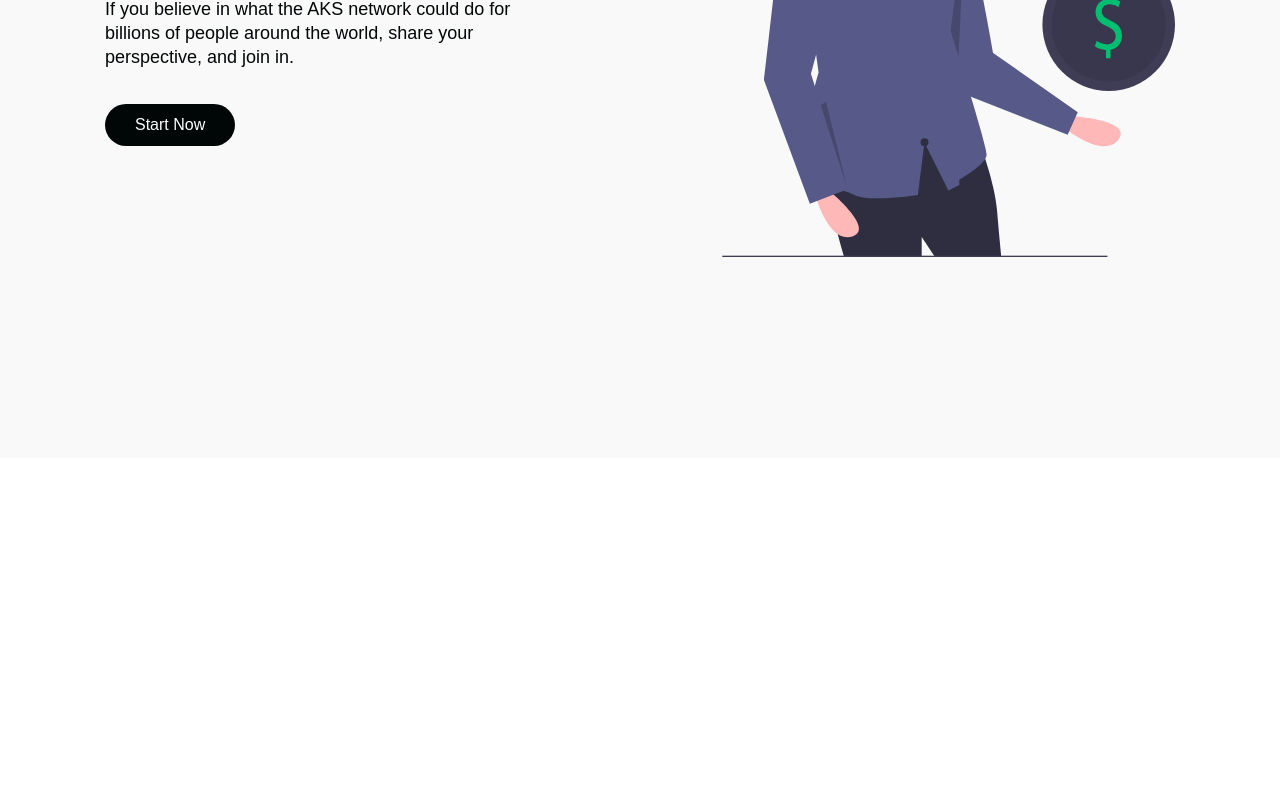
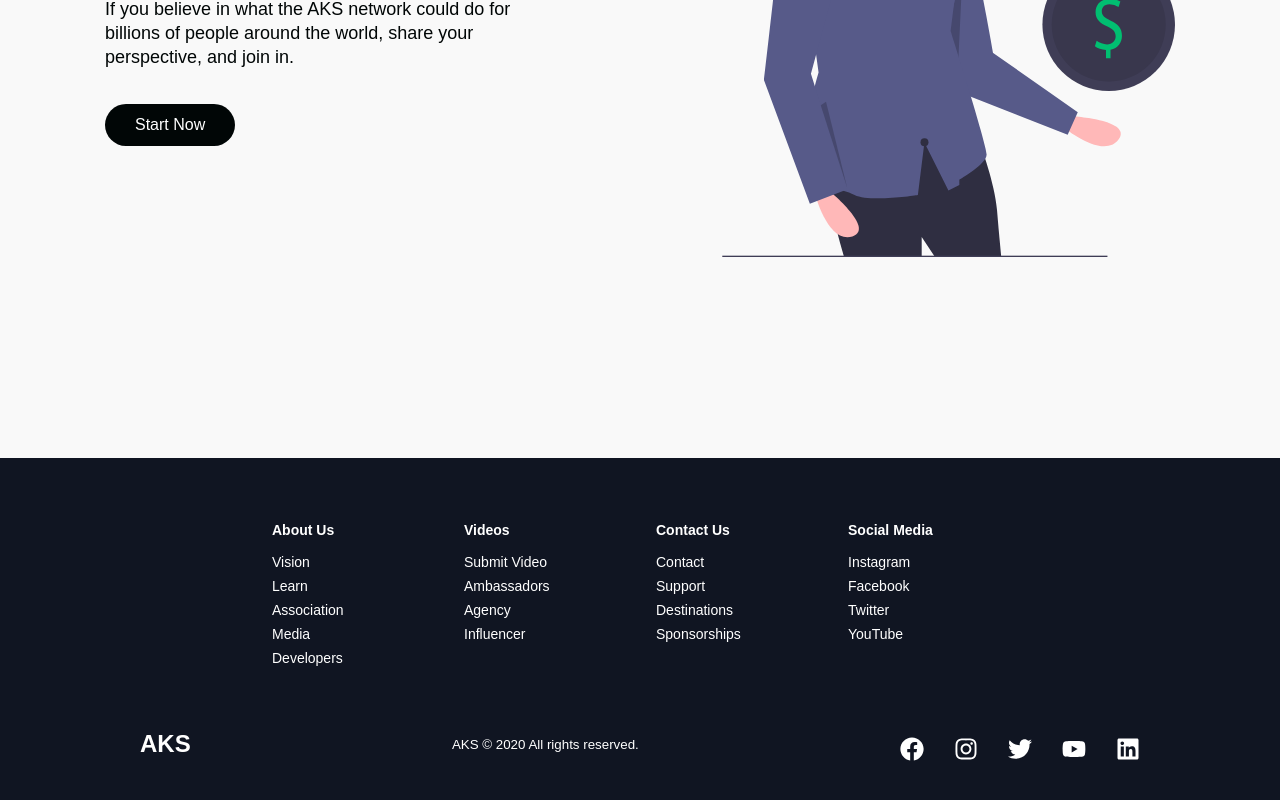
Before and after one commit to akshayjadhav4/react-site-styled-components, a React (Create React App) app: page / in a window 1280 px wide. Shown: the part 3722-4522 px from the top of the page. Before the commit the page ends 4180 px from the top, so only its background shows below. Built offline with nearby package versions, Linux system fonts and the light colour scheme; a web font is replaced by a local one.

Commit message:
Footer done

```diff
--- /dev/null
+++ b/src/components/Footer/FooterElements.js
@@ -0,0 +1,113 @@
+import styled from "styled-components";
+import { Link } from "react-router-dom";
+
+export const FooterContainer = styled.footer`
+  background-color: #101522;
+`;
+
+export const FooterWrap = styled.div`
+  padding: 48px 24px;
+  display: flex;
+  flex-direction: column;
+  justify-content: center;
+  align-items: center;
+  max-width: 1100px;
+  margin: 0 auto;
+`;
+
+export const FooterLinkContainer = styled.div`
+  display: flex;
+  justify-content: center;
+
+  @media screen and (max-width: 820px) {
+    padding-top: 32px;
+  }
+`;
+
+export const FooterLinksWrapper = styled.div`
+  display: flex;
+
+  @media screen and (max-width: 820px) {
+    flex-direction: column;
+  }
+`;
+
+export const FooterLinkItems = styled.div`
+  display: flex;
+  flex-direction: column;
+  align-items: flex-start;
+  margin: 16px;
+  text-align: left;
+  width: 160px;
+  box-sizing: border-box;
+  color: #fff;
+
+  @media screen and (max-width: 420px) {
+    margin: 0;
+    padding: 10px;
+    width: 100%;
+  }
+`;
+
+export const FooterLinkTitle = styled.h1`
+  font-size: 14px;
+  margin-bottom: 16px;
+`;
+
+export const FooterLink = styled(Link)`
+  color: #fff;
+  text-decoration: none;
+  margin-bottom: 0.5rem;
+  font-size: 14px;
+
+  &:hover {
+    color: #01bf71;
+    transition: 0.3s ease-out;
+  }
+`;
+
+export const SocialMedia = styled.section`
+  max-width: 1000px;
+  width: 100%;
+`;
+
+export const SocialMediaWrap = styled.div`
+  display: flex;
+  justify-content: space-between;
+  align-items: center;
+  max-width: 1100px;
+  margin: 40px auto 0 auto;
+
+  @media screen and (max-width: 820px) {
+    flex-direction: column;
+  }
+`;
+
+export const SocialLogo = styled(Link)`
+  color: #fff;
+  justify-self: start;
+  cursor: pointer;
+  text-decoration: none;
+  font-size: 1.5rem;
+  display: flex;
+  align-items: center;
+  margin-bottom: 16px;
+  font-weight: bold;
+`;
+
+export const WebsiteRights = styled.small`
+  color: #fff;
+  margin-bottom: 16px;
+`;
+
+export const SocialIcons = styled.div`
+  display: flex;
+  justify-content: space-between;
+  align-items: center;
+  width: 240px;
+`;
+
+export const SocialIconLink = styled.a`
+  color: #fff;
+  font-size: 24px;
+`;
--- /dev/null
+++ b/src/components/Footer/index.js
@@ -0,0 +1,100 @@
+import React from "react";
+import {
+  FooterContainer,
+  FooterLink,
+  FooterLinkContainer,
+  FooterLinkItems,
+  FooterLinksWrapper,
+  FooterLinkTitle,
+  FooterWrap,
+  SocialIconLink,
+  SocialIcons,
+  SocialLogo,
+  SocialMedia,
+  SocialMediaWrap,
+  WebsiteRights,
+} from "./FooterElements";
+import {
+  FaFacebook,
+  FaInstagram,
+  FaYoutube,
+  FaTwitter,
+  FaLinkedin,
+} from "react-icons/fa";
+const Footer = () => {
+  return (
+    <FooterContainer>
+      <FooterWrap>
+        <FooterLinkContainer>
+          <FooterLinksWrapper>
+            <FooterLinkItems>
+              <FooterLinkTitle>About Us</FooterLinkTitle>
+              <FooterLink to="/">Vision</FooterLink>
+              <FooterLink to="/">Learn</FooterLink>
+              <FooterLink to="/">Association</FooterLink>
+              <FooterLink to="/">Media</FooterLink>
+              <FooterLink to="/">Developers</FooterLink>
+            </FooterLinkItems>
+
+            <FooterLinkItems>
+              <FooterLinkTitle>Videos</FooterLinkTitle>
+              <FooterLink to="/">Submit Video</FooterLink>
+              <FooterLink to="/">Ambassadors</FooterLink>
+              <FooterLink to="/">Agency</FooterLink>
+              <FooterLink to="/">Influencer</FooterLink>
+            </FooterLinkItems>
+          </FooterLinksWrapper>
+
+          <FooterLinksWrapper>
+            <FooterLinkItems>
+              <FooterLinkTitle>Contact Us</FooterLinkTitle>
+              <FooterLink to="/">Contact</FooterLink>
+              <FooterLink to="/">Support</FooterLink>
+              <FooterLink to="/">Destinations</FooterLink>
+              <FooterLink to="/">Sponsorships</FooterLink>
+            </FooterLinkItems>
+
+            <FooterLinkItems>
+              <FooterLinkTitle>Social Media</FooterLinkTitle>
+              <FooterLink to="/">Instagram</FooterLink>
+              <FooterLink to="/">Facebook</FooterLink>
+              <FooterLink to="/">Twitter</FooterLink>
+              <FooterLink to="/">YouTube</FooterLink>
+            </FooterLinkItems>
+          </FooterLinksWrapper>
+        </FooterLinkContainer>
+        <SocialMedia>
+          <SocialMediaWrap>
+            <SocialLogo to="/">AKS</SocialLogo>
+            <WebsiteRights>
+              AKS &copy; {new Date().getFullYear()} All rights reserved.
+            </WebsiteRights>
+            <SocialIcons>
+              <SocialIconLink href="/" target="_blank">
+                <FaFacebook />
+              </SocialIconLink>
+
+              <SocialIconLink href="/" target="_blank">
+                <FaInstagram />
+              </SocialIconLink>
+
+              <SocialIconLink href="/" target="_blank">
+                <FaTwitter />
+              </SocialIconLink>
+
+              <SocialIconLink href="/" target="_blank">
+                <FaYoutube />
+              </SocialIconLink>
+
+              <SocialIconLink href="/" target="_blank">
+                <FaLinkedin />
+              </SocialIconLink>
+            </SocialIcons>
+          </SocialMediaWrap>
+        </SocialMedia>
+      </FooterWrap>
+    </FooterContainer>
+  );
+};
+
+export default Footer;
--- a/src/pages/index.js
+++ b/src/pages/index.js
@@ -4,6 +4,7 @@
 import Navbar from "../components/Navbar";
 import Sidebar from "../components/Sidebar";
 import Services from "../components/Services";
+import Footer from "../components/Footer";
 import {
   homeObjOne,
   homeObjTwo,
@@ -26,6 +27,7 @@
       <Info {...homeObjTwo} />
       <Services />
       <Info {...homeObjThree} />
+      <Footer />
     </>
   );
 };
```
